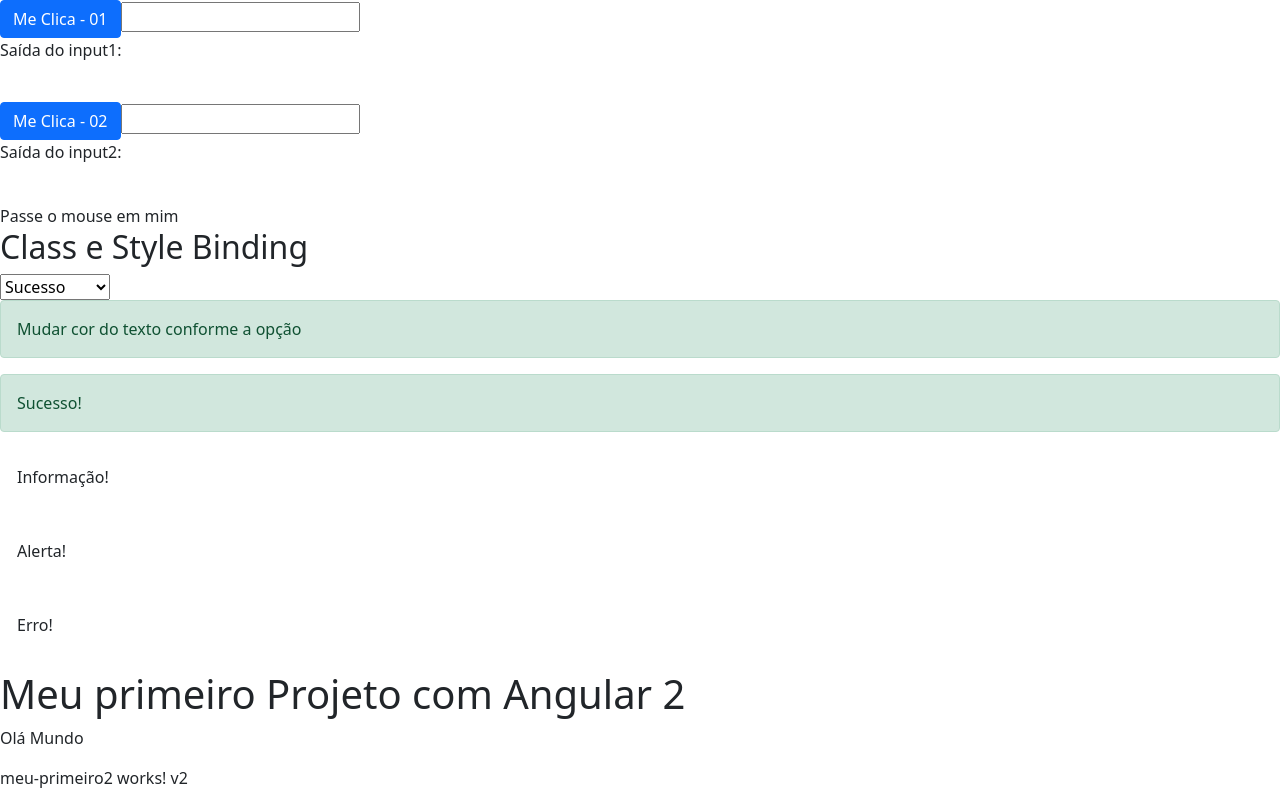
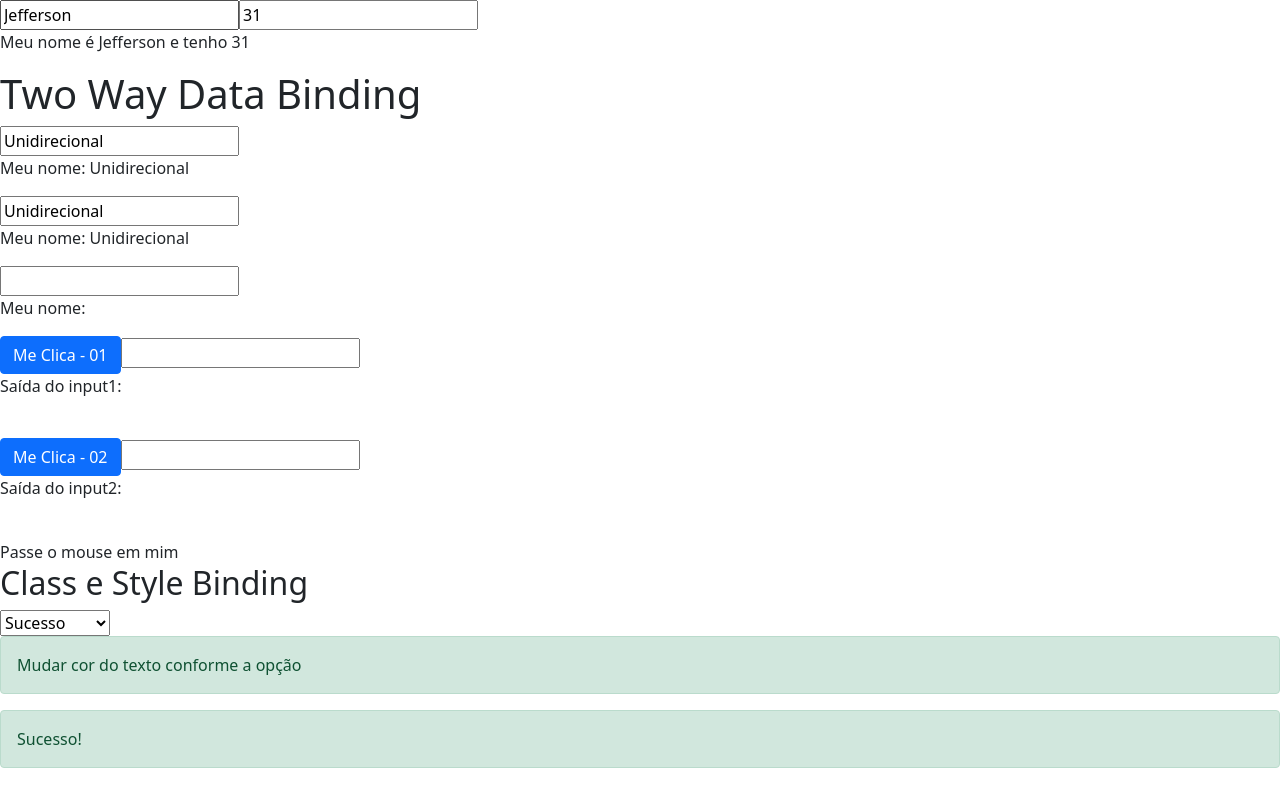
Before and after one commit to JeffersonLuizCruz/ESTUDO-angular-loiane, an Angular app: page / in a window 1280 px wide. Shown: the top 800 px of the page. Built offline with nearby package versions, Linux system fonts and the light colour scheme.

Commit message:
Adiciona estudo com two-way data binding

```diff
--- a/src/app/app.component.html
+++ b/src/app/app.component.html
@@ -1,3 +1,36 @@
+<!--
+  Estudo sobre Two-Way Data Binding
+-->
+<app-tow-way-binding></app-tow-way-binding>
+<section class="two-way-binding">
+  <h1>Two Way Data Binding</h1>
+  <article>
+    <div>
+      <!--
+        Exemplo 01: Não é two-way data binding. É um property binding
+        O property binding lembra muito o conceito unidirecional do relacionamento
+        de entidades. - [value]="nome" -> html - Variável nome segue o sentido
+        do componente para o view do html.
+      -->
+      <input type="text" [value]="nome"/>
+      <p>Meu nome: {{ nome }}</p>
+
+      <!--
+        Exemplo 02: Não é ainda Two-Way Data Binding. Mas é parecido.
+       -->
+      <input type="text" [value]="nome" (input)="inputNome.value" #inputNome/>
+      <p>Meu nome: {{ inputNome.value }}</p>
+
+      <!--
+        Exemplo 03: Two Way Data Binding. Esse exemplo se asemelha ao conceito
+        bidirecional. html-view <-> compomente
+      -->
+      <input type="text" [(ngModel)]="nome1">
+      <p>Meu nome: {{ nome1 }}</p>
+
+    </div>
+  </article>
+</section>
 <!--
   Estudando Event binding
 -->
--- a/src/app/app.component.ts
+++ b/src/app/app.component.ts
@@ -11,6 +11,8 @@ export class AppComponent {
   inputText:string = '';
   salvaValor:string = '';
   isMouseOver:boolean = false;
+  nome:string = 'Unidirecional';
+  nome1:string = '';
 
   clickButton(){
     alert('Alerta');
--- /dev/null
+++ b/src/app/tow-way-binding/tow-way-binding.component.html
@@ -0,0 +1,5 @@
+<div>
+  <input type="text" [(ngModel)]="pessoa.nome">
+  <input type="text" [(ngModel)]="pessoa.idade">
+  <p>Meu nome é {{ pessoa.nome }} e tenho {{ pessoa.idade }}</p>
+</div>
--- /dev/null
+++ b/src/app/tow-way-binding/tow-way-binding.component.ts
@@ -0,0 +1,20 @@
+import { Component, OnInit } from '@angular/core';
+
+@Component({
+  selector: 'app-tow-way-binding',
+  templateUrl: './tow-way-binding.component.html',
+  styleUrls: ['./tow-way-binding.component.css']
+})
+export class TowWayBindingComponent implements OnInit {
+
+  constructor() { }
+
+  ngOnInit(): void {
+  }
+
+pessoa:any = {
+  nome:'Jefferson',
+  idade:31
+}
+
+}
```
Also changed, not shown: src/app/app.module.ts (+8 -1 lines), src/app/tow-way-binding/tow-way-binding.component.css (added), two-way-data-binding.png (added), 1 other file (tests, documents, lock files or other folders).
